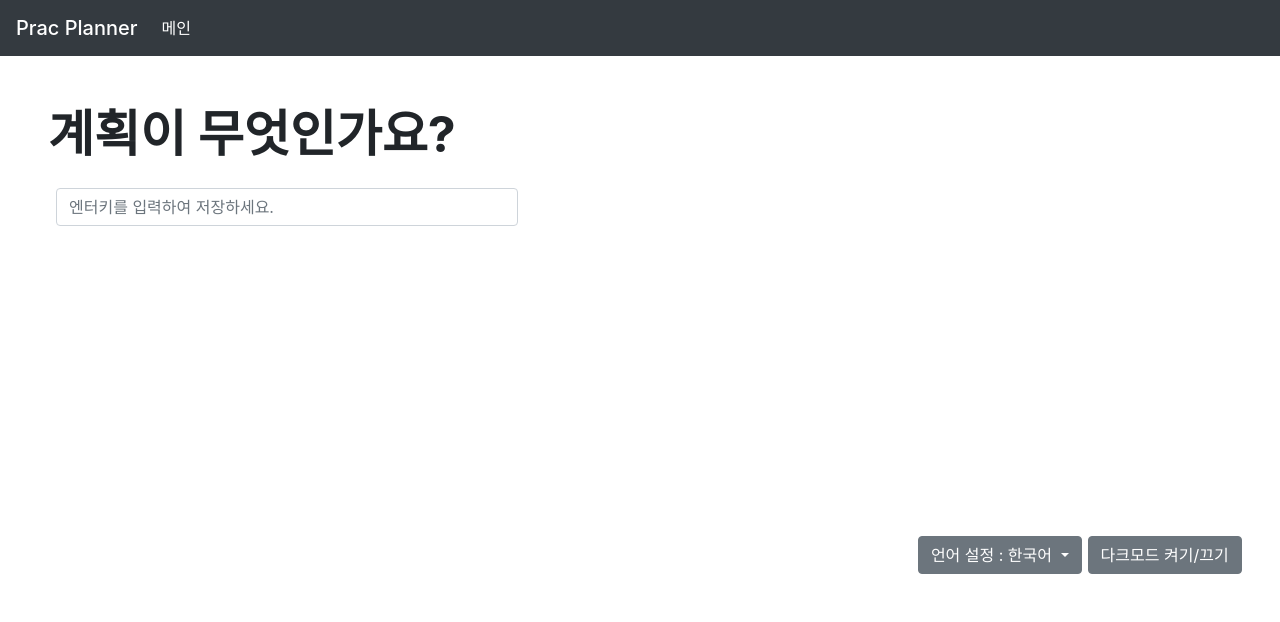
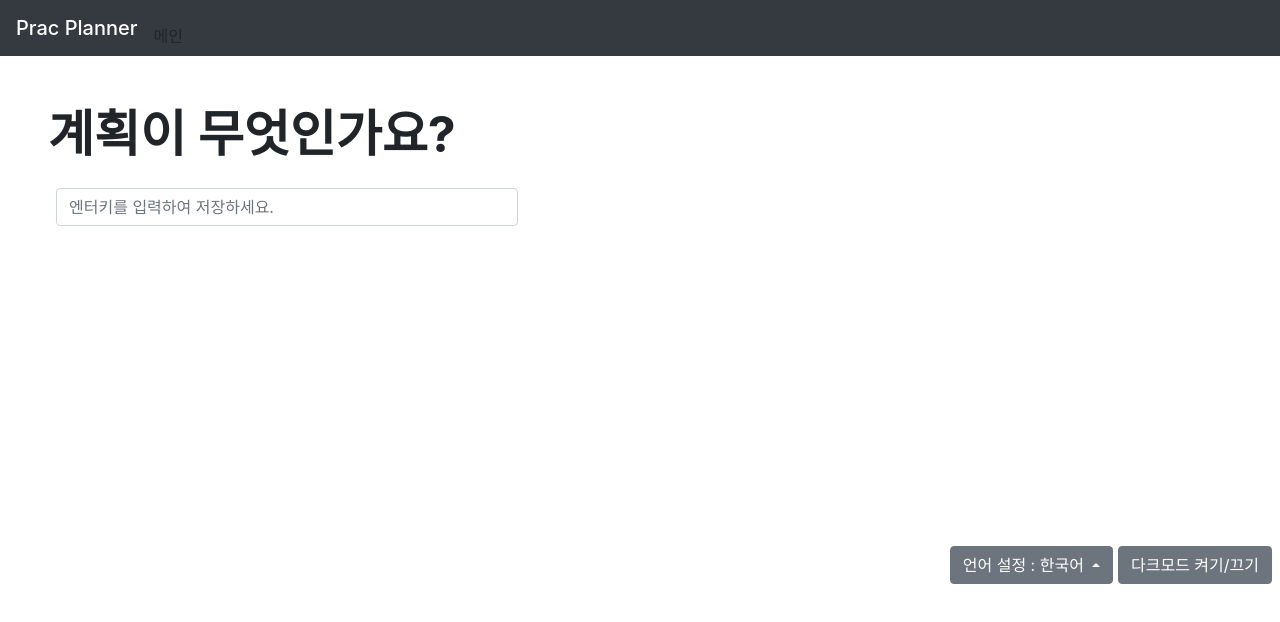
Before and after one commit to bellhwi/prac-planner, a plain HTML site: page main_kor.html in a window 1280 px wide. Drawn offline with nearby package versions, Linux system fonts and the light colour scheme.

Commit message:
2020.10.26
* 드롭다운 메뉴 방향 조정.
* 페이지 확대시 버튼 안 보이는 문제 수정.
* 언어 설정과 다크모드 버튼 레이아웃 코드 수정.

```diff
--- a/main_kor.html
+++ b/main_kor.html
@@ -18,8 +18,8 @@
       <div id="navbarSupportedContent">
         <ul class="navbar-nav mr-auto">
           <li class="nav-item active">
-            <a class="nav-link" href="main_kor.html"
-              > 메인 <span class="sr-only">(current)</span></a
+            <a class="nav-link" href="main_kor.html"></a>
+              메인 <span class="sr-only">(current)</span></a
             >
           </li>
         </ul>
@@ -28,47 +28,38 @@
     <div>
       <form class="mt-5 ml-5 js-planForm" autocomplete="off">
         <div class="form-group w-75">
-          <label for="formGroupExampleInput2"><h2>계획이 무엇인가요?</h2></label>
+          <label for="formGroupExampleInput2"
+            ><h2>계획이 무엇인가요?</h2></label
+          >
           <input
             type="text"
             class="form-control js-planInput m-2 w-50"
             id="formGroupExampleInput2"
             placeholder="엔터키를 입력하여 저장하세요."
           />
-
-      </div>
+        </div>
       </form>
 
       <div class="planList">
         <ul class="list-unstyled">
-          <li class="js-planList">
-          </li>
+          <li class="js-planList"></li>
         </ul>
       </div>
-
-
-      <div class="dropdown languageBtnMain_kor">
-        <button
-          class="btn btn-secondary dropdown-toggle"
-          type="button"
-          id="dropdownMenuButton"
-          data-toggle="dropdown"
-          aria-haspopup="true"
-          aria-expanded="false"
-        >
-        언어 설정 : 한국어
+    <div class="text-right mr-2 btnPosition">
+      <div class="btn-group dropup">
+        <button type="button" class="btn btn-secondary dropdown-toggle" data-toggle="dropdown" aria-haspopup="true" aria-expanded="false">
+          언어 설정 : 한국어
         </button>
-        <div class="dropdown-menu" aria-labelledby="dropdownMenuButton">
+        <div class="dropdown-menu">
           <a class="dropdown-item" href="main.html">영어</a>
         </div>
       </div>
+      <button type="button" class="btn btn-secondary" onclick="setDarkMode()">
+        다크모드 켜기/끄기
+      </button>
+    </div>
 
-      <div class="darkModeBtn">
-        <button type="button" class="btn btn-secondary " onclick="setDarkMode()">
-          다크모드 켜기/끄기
-        </button>
-      </div>
-    </div>
+
     <script
       src="https://code.jquery.com/jquery-3.5.1.slim.min.js"
       integrity="sha384-DfXdz2htPH0lsSSs5nCTpuj/zy4C+OGpamoFVy38MVBnE+IbbVYUew+OrCXaRkfj"
--- a/style.css
+++ b/style.css
@@ -13,9 +13,6 @@ body,
   height: 100%;
 }
 
-body {
-  overflow: hidden;
-}
 h1 {
   font-weight: bold;
   font-size: 100px;
@@ -42,28 +39,14 @@ h2 {
   color: white;
 }
 
-.darkModeBtn {
-  position: absolute;
-  right: 3%;
-  margin-top: 23%;
-}
-
 .languageBtn {
   position: absolute;
   right: 7%;
   margin-top: 50%;
 }
 
-.languageBtnMain {
-  position: absolute;
-  right: 15%;
-  margin-top: 23%;
-}
-
-.languageBtnMain_kor {
-  position: absolute;
-  right: 15.5%;
-  margin-top: 23%;
+.btnPosition {
+  margin-top: 25%;
 }
 
 .planList {
```
Also changed, not shown: app.js (+3 -5 lines), main.html (+11 -18 lines).
